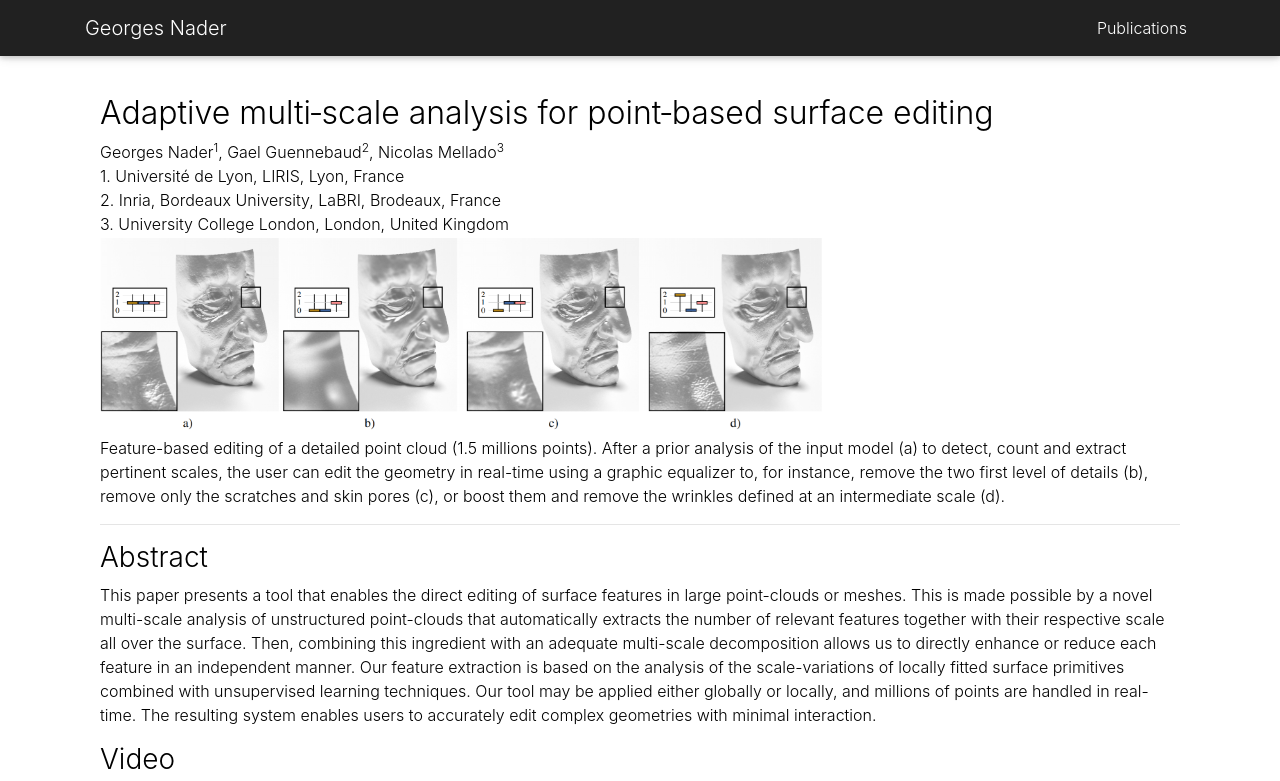
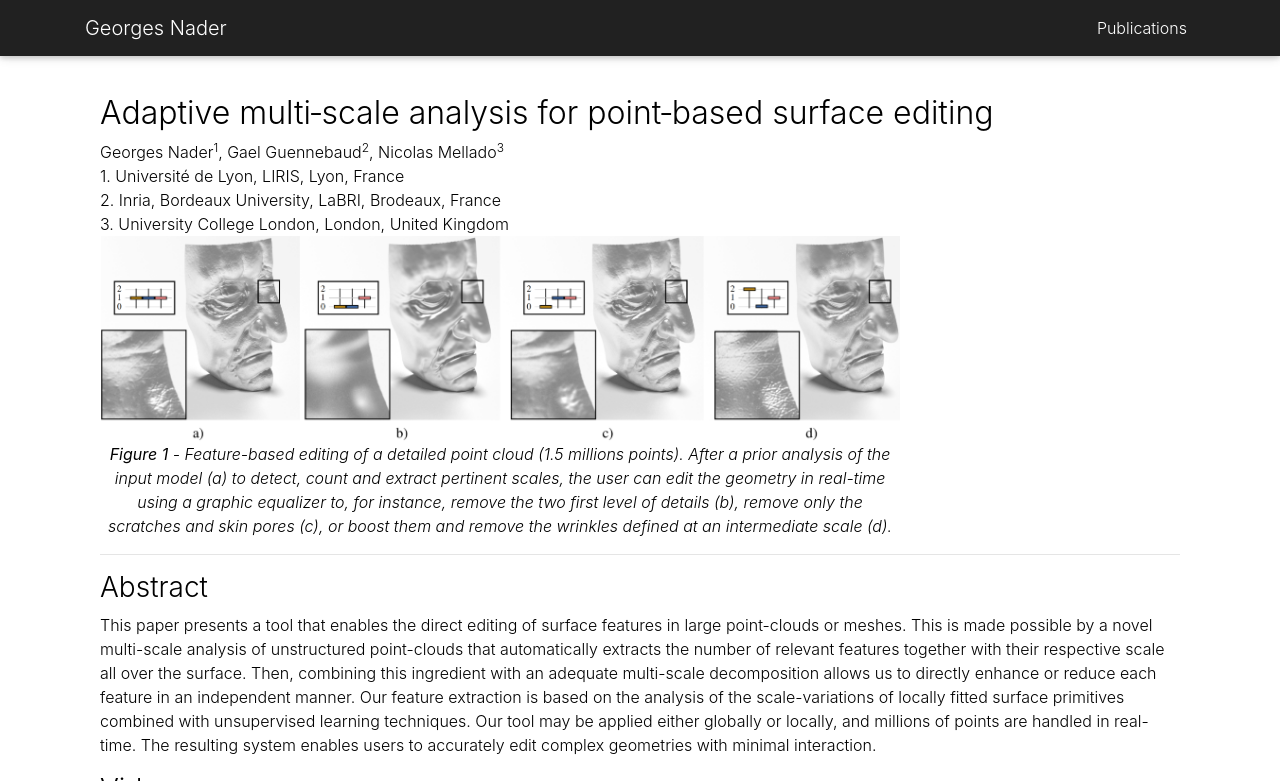
Before and after one commit to gnader/gnader.github.io, a Jekyll site: the page built from _publications/2014_pointcloud-editing.md, in a window 1280 px wide and 1040 px high, cut to the strip 0-781 px from the top of the window. Built offline with Jekyll 4.4.1, drawn with Linux system fonts in a browser that asks for light colours; nearby versions of some CDN libraries; a style sheet for code colours, icons or effects is not loaded.

Commit message:
adjusted image layouts

```diff
--- a/_layouts/paper.html
+++ b/_layouts/paper.html
@@ -16,10 +16,10 @@ layout: default
     {%- assign counter = counter | plus: 1 -%}
   {%- endfor -%}
 
-  <div class="pubteaser">
-    <figure>
-      <img src="/assets/img/pub/{{page.slug}}_teaser.png" class alt="{{page.slug}} thumbnail"/>
-      <figcaption>{{page.caption}}</figcaption>
+  <div class="text-center">
+    <figure class="pubteaser">
+      <img class="responsive" src="/assets/img/pub/{{page.slug}}_teaser.png" alt="{{page.slug}} thumbnail"/>
+      <figcaption><em><b>Figure 1 </b> - {{page.caption}}</em></figcaption>
     </figure>
   </div>
   <hr/>
--- a/assets/css/main.scss
+++ b/assets/css/main.scss
@@ -51,6 +51,11 @@ body {
 	border: 0px solid black;
 }
 
+.pubteaser {
+	max-width: 800px;
+}
+
 .pubteaser img {
-	max-height: 200px;
+	max-width: 800px;
+	max-height: 300px;
 }
```
Also changed, not shown: assets/img/pub/2014_pointcloud-editing_teaser.png, assets/img/pub/2018_ot-transport_thumb.png, 1 other file.
